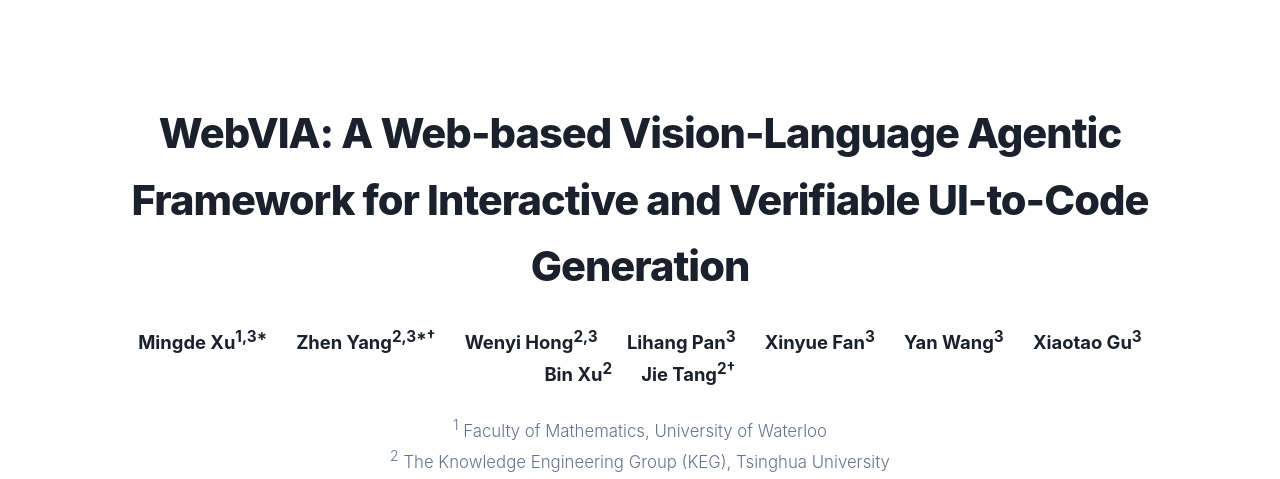
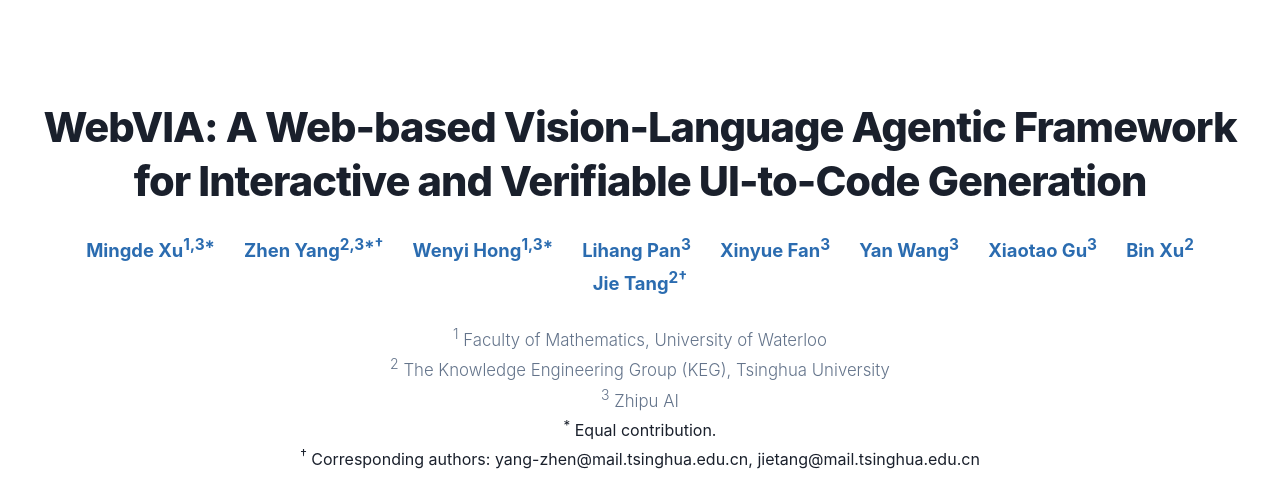
Before and after one commit to zheny2751-dotcom/webvia.github.io, a plain HTML site: page index.html in a window 1280 px wide. Shown: the top 479 px of the page. Drawn offline with Linux system fonts and the light colour scheme.

Commit message:
Add files via upload

```diff
--- a/index.html
+++ b/index.html
@@ -19,6 +19,22 @@
             background: #ffffff;
         }
 
+        /* 让 Title 更宽一些（推荐 1400px 或以上）*/
+        .header .container {
+            max-width: 1400px;   /* 原来可能是 960px 或 1200px，改大 */
+            margin: 0 auto;
+        }
+
+        .header h1 {
+            font-size: 2.3rem;
+            font-weight: 700;
+            line-height: 1.3;
+            max-width: 1300px;   /* 控制标题文本换行位置 */
+            margin: 0 auto;
+            text-align: center;  /* 居中保持不变 */
+        }
+
+
         .header {
             background: #ffffff;
             color: #1a202c;
@@ -37,17 +53,29 @@
 
         .header .subtitle {
             font-size: 1.4em;
-            max-width: 1100px;
+            max-width: 1400px;
             margin: 0 auto 30px;
             font-weight: 300;
             color: #475569;
+        }
+
+        /* 去掉作者名字链接下划线 + 设置颜色 */
+        .authors a {
+            text-decoration: none !important;  /* 取消下划线 */
+            color: #2b6cb0;                    /* 保持蓝色 */
+        }
+
+        /* 悬停时也不要出现下划线 */
+        .authors a:hover {
+            text-decoration: none !important;
+            color: #1a4f8b;                    /* 悬停时颜色稍深，可以保留/调整 */
         }
 
         .authors {
             margin: 25px 0;
             font-size: 1.15em;
             font-weight: 400;
-            color: #1a202c;
+            color: #2b6cb0;
         }
 
         .authors span {
@@ -612,8 +640,8 @@
         }
 
         .footer {
-            background: #0f172a;
-            color: white;
+            background: #f2f3f5;
+            color: #333;
             padding: 50px 20px;
             text-align: center;
             border-bottom: none;
@@ -784,15 +812,15 @@
         <div class="container">
             <h1>WebVIA: A Web-based Vision-Language Agentic Framework for Interactive and Verifiable UI-to-Code Generation</h1>
             <div class="authors">
-                <span><strong>Mingde Xu<sup>1,3*</sup></strong></span>
-                <span><strong>Zhen Yang<sup>2,3*†</sup></strong></span>
-                <span><strong>Wenyi Hong<sup>2,3</sup></strong></span>
-                <span><strong>Lihang Pan<sup>3</sup></strong></span>
-                <span><strong>Xinyue Fan<sup>3</sup></strong></span>
-                <span><strong>Yan Wang<sup>3</sup></strong></span>
-                <span><strong>Xiaotao Gu<sup>3</sup></strong></span>
-                <span><strong>Bin Xu<sup>2</sup></strong></span>
-                <span><strong>Jie Tang<sup>2†</sup></strong></span>
+                <span><strong><a href="#" target="_blank" >Mingde Xu<sup>1,3*</sup></a></strong></span>
+                <span><strong><a href="https://zyang-16.github.io/zhenyang.github.io/" target="_blank" >Zhen Yang<sup>2,3*†</sup></a></strong></span>
+                <span><strong><a href="https://wenyihong.github.io/" target="_blank" >Wenyi Hong<sup>1,3*</sup></a></strong></span>
+                <span><strong><a href="#" target="_blank" >Lihang Pan<sup>3</sup></a></strong></span>
+                <span><strong><a href="#" target="_blank" >Xinyue Fan<sup>3</sup></a></strong></span>
+                <span><strong><a href="https://scholar.google.com/citations?user=q7_eLaUAAAAJ&hl=zh-CN" target="_blank" >Yan Wang<sup>3</sup></a></strong></span>
+                <span><strong><a href="https://scholar.google.com/citations?user=YR4Lp0QAAAAJ&hl=en" target="_blank" >Xiaotao Gu<sup>3</sup></a></strong></span>
+                <span><strong><a href="https://scholar.google.com/citations?user=eV_MEVYAAAAJ&hl=en" target="_blank" >Bin Xu<sup>2</sup></a></strong></span>
+                <span><strong><a href="https://keg.cs.tsinghua.edu.cn/jietang/" target="_blank" >Jie Tang<sup>2†</sup></a></strong></span>
             </div>
             <div class="affiliation">
                 <span><sup>1</sup> Faculty of Mathematics, University of Waterloo</span><br>
@@ -914,7 +942,7 @@
                 <p>
                     Given multi-state UI screenshots, WebVIA-UI2Code generates <strong>fully executable HTML/CSS/JavaScript code</strong>, enabling real interactions such as clicking, input typing, and page navigation.
                 </p>
-                <img class="demo-img" src="assets/demo_ui2code_generation.png" alt="UI2Code Demo">
+                <img class="demo-img" src="assets/demo_ui2code_generation_cropped_page-0001.jpg" alt="UI2Code Demo">
             </div>
         </div>
     </section>
@@ -1059,7 +1087,7 @@
     author={Xu, Mingde and Yang, Zhen and Hong, Wenyi and Pan, Lihang and Fan, Xinyue and Wang, Yan and Gu, Xiaotao and Xu, Bin and Tang, Jie},
     year={2025},
     journal={arXiv preprint arXiv:2501.XXXXX}
-    }
+}
 </code></pre>
         </div>
     </div>
```
